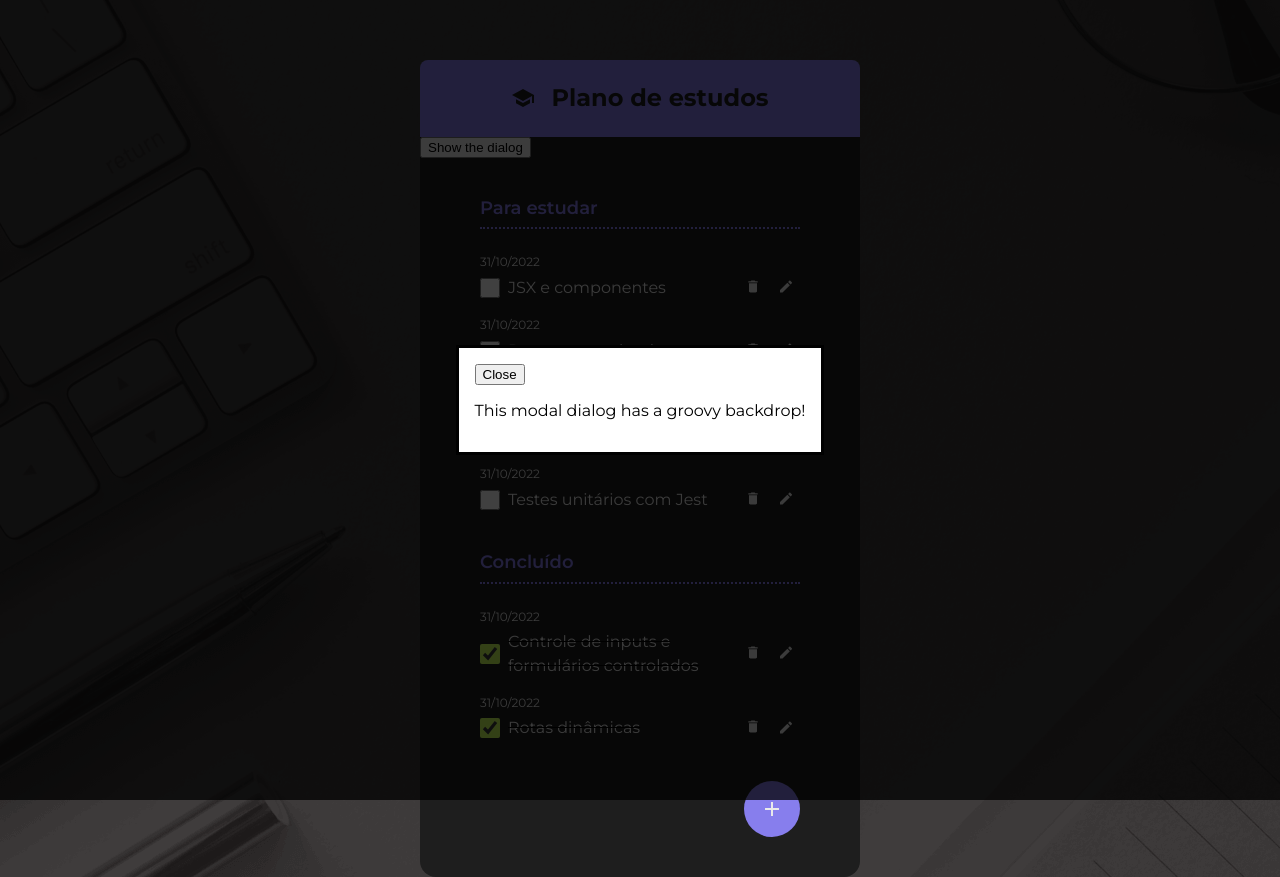
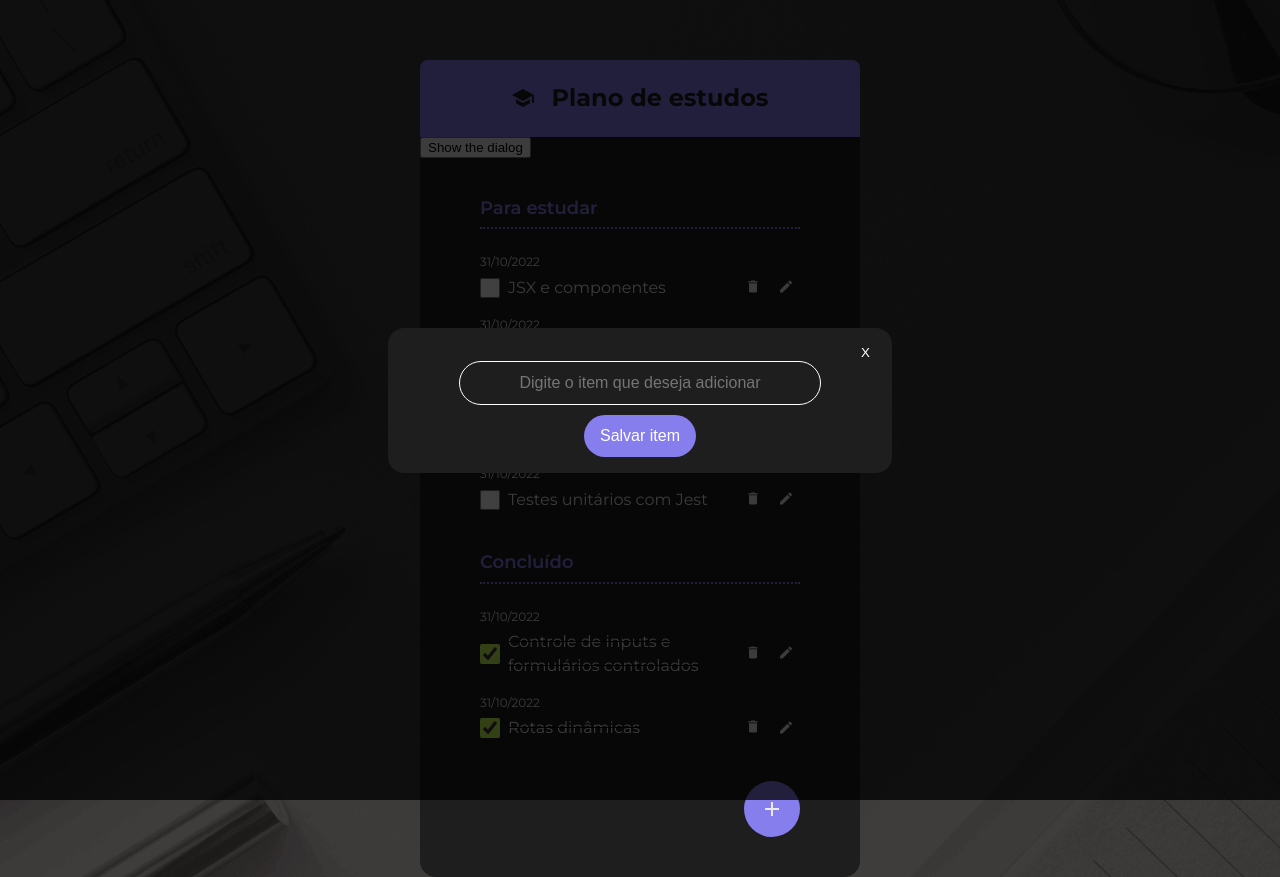
Before and after one commit to vgs-profissional/Alura-todo-list, a React (Vite) app: page / in a window 1280 px wide. Both pictures are taken after a click on the button "Show the dialog". Built offline with nearby package versions, Linux system fonts and the light colour scheme.

Commit message:
estilos dialog adicionados, layout reconfigurado

```diff
--- a/src/components/Dialog/dialog.style.css
+++ b/src/components/Dialog/dialog.style.css
@@ -2,3 +2,54 @@
     background-color: #000;
     opacity: 0.75;
 }
+
+dialog {
+    background-color: #1e1e1e;
+    border-radius: 16px;
+    border: none;
+    width: 472px;
+}
+
+.div-fechar {
+    display: flex;
+    flex-direction: row-reverse;
+}
+
+.fechar {
+    display: flex;
+    text-align: right;
+    background-color: transparent;
+    border: none;
+    color: white;
+    text-align: right;
+    border-radius: 24px;
+    cursor: pointer;
+}
+
+dialog div {
+    display: flex;
+    flex-direction: column;
+    gap: 10px;
+    align-items: center;
+}
+
+dialog input {
+    background-color: #1e1e1e;
+    color: white;
+    border: 1px white solid;
+    border-radius: 24px;
+    padding: 12px 0px;
+    text-align: center;
+    width: 360px;
+    font-size: 16px;
+}
+
+.btn-salvar {
+    background-color: #877eed;
+    color: white;
+    border-radius: 24px;
+    border: none;
+    padding: 12px 16px;
+    font-size: 16px;
+    cursor: pointer;
+}
--- a/src/components/Dialog/index.jsx
+++ b/src/components/Dialog/index.jsx
@@ -18,8 +18,22 @@ export function Dialog() {
     return (
         <>
             <dialog ref={dialogRef}>
-                <button autoFocus onClick={closeDialog}>Close</button>
-                <p>This modal dialog has a groovy backdrop!</p>
+                <div className='div-fechar'>
+                    <button
+                        autoFocus
+                        onClick={closeDialog}
+                        className='fechar'>X
+                    </button>
+                </div>
+                <div>
+                    <input
+                        type='text'
+                        placeholder='Digite o item que deseja adicionar' />
+                    <button
+                        className='btn-salvar'>
+                        Salvar item
+                    </button>
+                </div>
             </dialog>
             <button onClick={openDialog}>Show the dialog</button>
         </>
```
